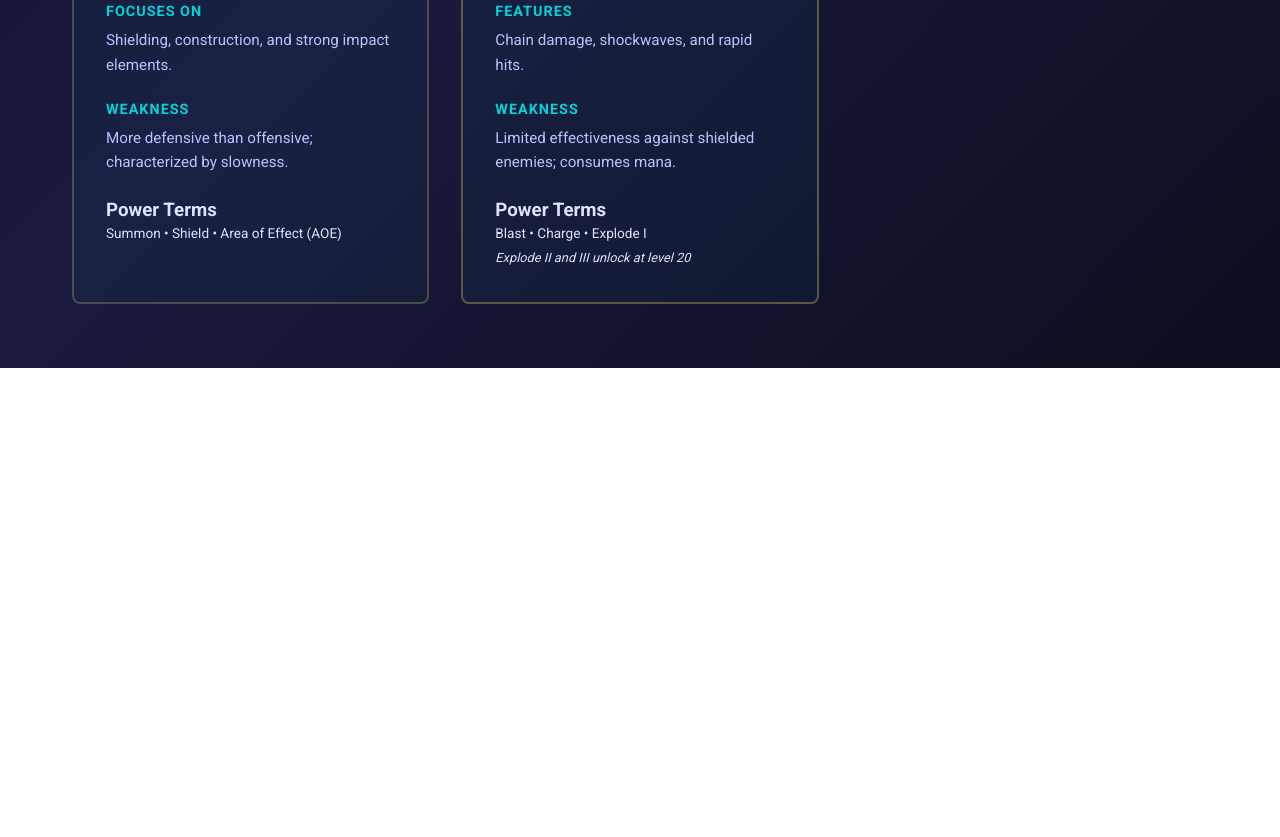
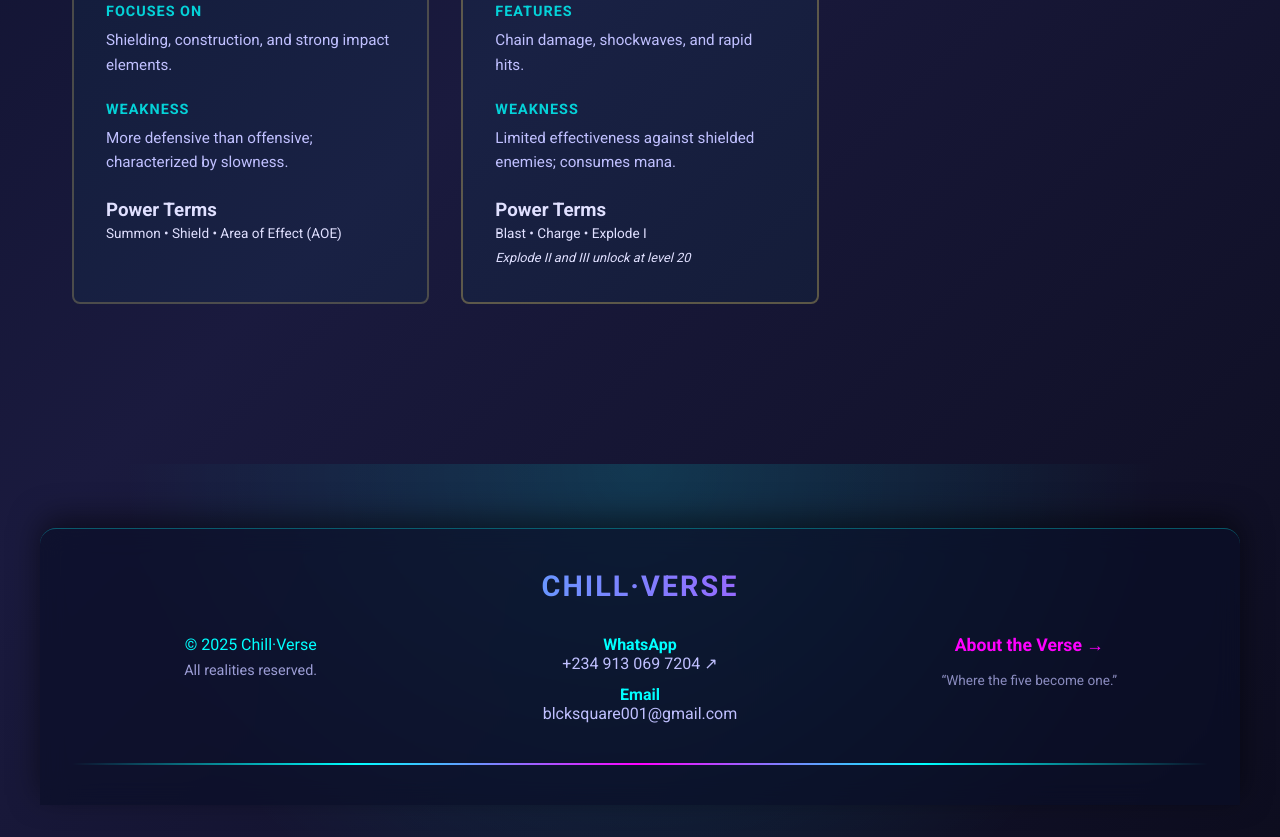
Before and after one commit to YoungPresido76/Chill-verse, a plain HTML site: page Elements.html in a window 1280 px wide. Shown: the part 989-1826 px from the top of the page. Before the commit the page ends 1357 px from the top, so only its background shows below. Drawn offline with Linux system fonts and the light colour scheme.

Commit message:
Update Elements.html

```diff
--- a/Elements.html
+++ b/Elements.html
@@ -564,5 +564,90 @@
             </div>
         </section>
     </main>
+    <footer style="margin-top: 6rem; padding: 4rem 2rem 2rem; position: relative; overflow: hidden;">
+    <!-- Subtle background glow -->
+    <div style="position: absolute; inset: 0; background: radial-gradient(circle at 50% 0%, rgba(0,255,255,0.15), transparent 70%); pointer-events: none;"></div>
+
+    <div style="max-width: 1200px; margin: 0 auto; position: relative; z-index: 1;">
+        <!-- Glass panel -->
+        <div style="
+            background: rgba(10, 14, 39, 0.65);
+            backdrop-filter: blur(12px);
+            -webkit-backdrop-filter: blur(12px);
+            border-top: 1px solid rgba(0,255,255,0.3);
+            border-radius: 16px 16px 0 0;
+            padding: 2.5rem 2rem;
+            text-align: center;
+            box-shadow: 0 -10px 30px rgba(0,0,0,0.5);
+        ">
+            <h3 style="
+                font-size: 1.8rem;
+                background: linear-gradient(90deg, #00ffff, #ff00ff);
+                -webkit-background-clip: text;
+                -webkit-text-fill-color: transparent;
+                background-clip: text;
+                margin-bottom: 1.5rem;
+                letter-spacing: 2px;
+            ">CHILL·VERSE</h3>
+
+            <div style="
+                display: grid;
+                grid-template-columns: repeat(auto-fit, minmax(240px, 1fr));
+                gap: 2rem;
+                margin: 2rem 0;
+                font-size: 1rem;
+                color: #c0c0ff;
+            ">
+                <!-- Copyright -->
+                <div>
+                    <p style="margin-bottom: 0.5rem; color: #00ffff;">© 2025 Chill·Verse</p>
+                    <p style="font-size: 0.9rem; opacity: 0.8;">All realities reserved.</p>
+                </div>
+
+                <!-- Contact -->
+                <div>
+                    <p style="margin-bottom: 0.8rem;">
+                        <strong style="color: #00ffff;">WhatsApp</strong><br>
+                        <a href="https://wa.me/2349130697204" target="_blank" rel="noopener"
+                           style="color: #c0c0ff; text-decoration: none; transition: all 0.3s;">
+                            +234 913 069 7204 ↗
+                        </a>
+                    </p>
+                    <p>
+                        <strong style="color: #00ffff;">Email</strong><br>
+                        <a href="mailto:blcksquare001@gmail.com"
+                           style="color: #c0c0ff; text-decoration: none; transition: all 0.3s;">
+                            blcksquare001@gmail.com
+                        </a>
+                    </p>
+                </div>
+
+                <!-- Links -->
+                <div>
+                    <p style="margin-bottom: 0.8rem;">
+                        <a href="about.html" style="
+                            color: #ff00ff;
+                            text-decoration: none;
+                            font-weight: 600;
+                            font-size: 1.1rem;
+                            transition: all 0.3s;
+                        ">About the Verse →</a>
+                    </p>
+                    <p style="font-size: 0.85rem; opacity: 0.7; margin-top: 1rem;">
+                        “Where the five become one.”
+                    </p>
+                </div>
+            </div>
+
+            <!-- Tiny neon line at the very bottom -->
+            <div style="
+                height: 2px;
+                background: linear-gradient(90deg, transparent, #00ffff, #ff00ff, #00ffff, transparent);
+                margin-top: 2.5rem;
+                border-radius: 2px;
+            "></div>
+        </div>
+    </div>
+    </footer>
 </body>
 </html>
```
